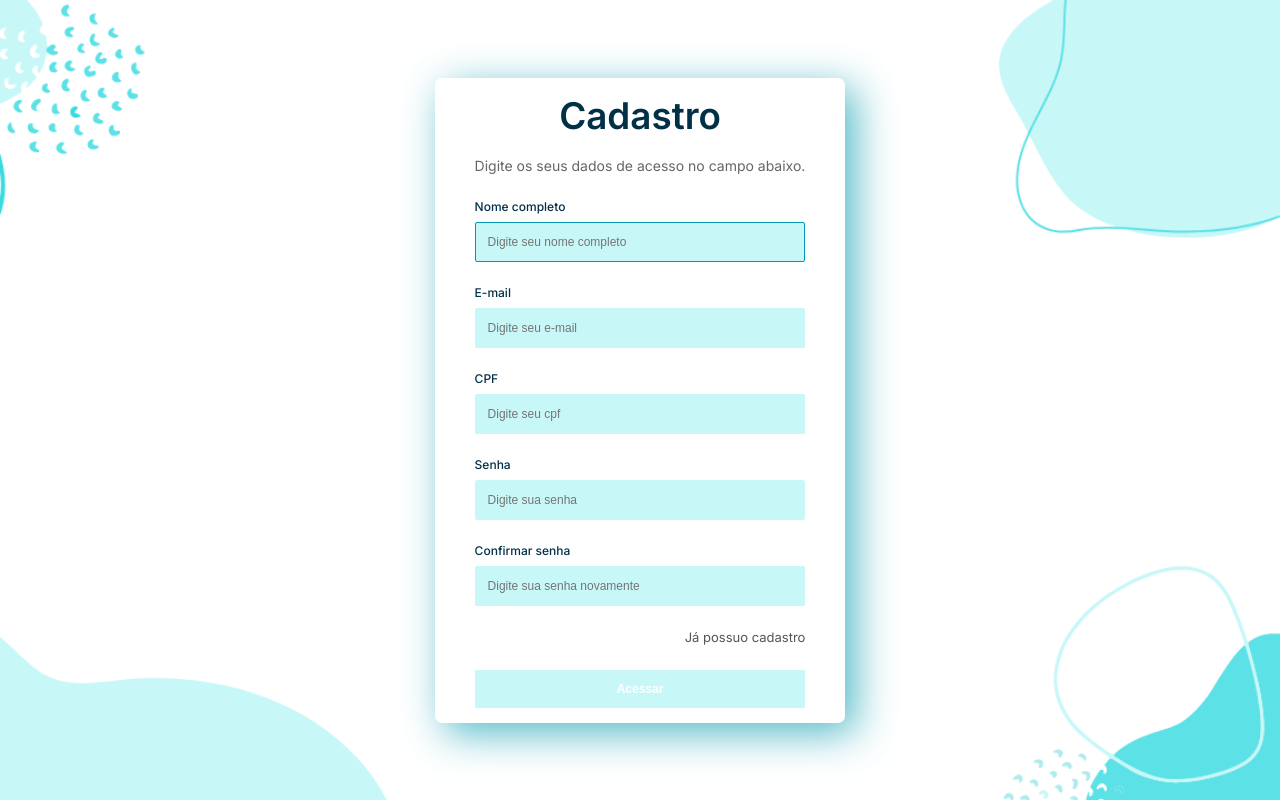
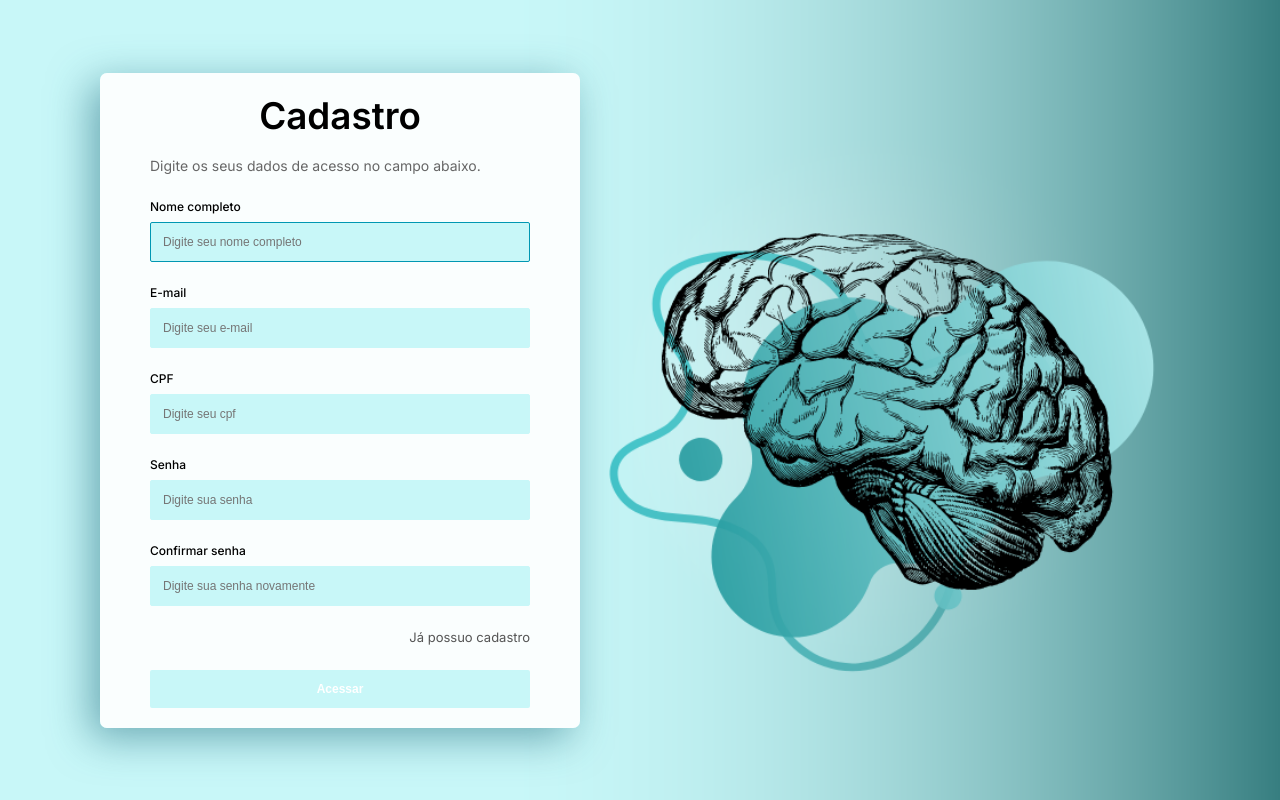
Before and after one commit to yasmimrochaa/betterPsicologic, a PHP site: page /cadastro.html in a window 1280 px wide. Run offline with PHP 8.4, Linux system fonts and the light colour scheme.

Commit message:
criação das telas de login e cadastro

```diff
--- a/cadastro.css
+++ b/cadastro.css
@@ -3,19 +3,18 @@
 body {
     font-family: 'Inter', sans-serif;
     margin: 0;
-    padding: 10;
-    color: #023047
+    padding: 0;
+    color: #000000
 }
 
 .page {
     display: flex;
     flex-direction: column;
-    align-items: center;
-    align-content: center;
     justify-content: center;
-    width: 100%;
+    padding-left: 100px;
+    padding-right: 700px;
     height: 100vh;
-    background-image: url(image/fundo.png);
+    background-image: url(image/cadastro.png);
     background-repeat: no-repeat;
     background-position: right 0;
     background-size: cover;
@@ -24,10 +23,10 @@ body {
 .formCadastro {
     display: flex;
     flex-direction: column;
-    background-color: #fff;
+    background-color: rgba(255, 255, 255, 0.911);
     border-radius: 7px;
-    padding: 15px 40px;
-    box-shadow: 10px 10px 40px rgba(43, 170, 187, 0.822);
+    padding: 20px 50px;
+    box-shadow: -10px 10px 40px rgba(33, 107, 126, 0.548);
     gap: 5px
 }
 
@@ -83,11 +82,11 @@ body {
 }
 
 .formCadastro a:hover {
-    color: #0097B2;
+    color: #259B9F;
 }
 
 .btn {
-    background-color: #0097B2;
+    background-color: #259B9F;
     color: #fff;
     font-size: 14px;
     font-weight: 600;
@@ -100,6 +99,6 @@ body {
 
 .btn:hover {
     transform: scale(1.05);
-    background-color:#0097B2;
+    background-color:#259B9F;
 
 }
```
Also changed, not shown: login.css (+9 -9 lines), image/cadastro.png (added), image/fundo.png (deleted), image/login.png (added).
